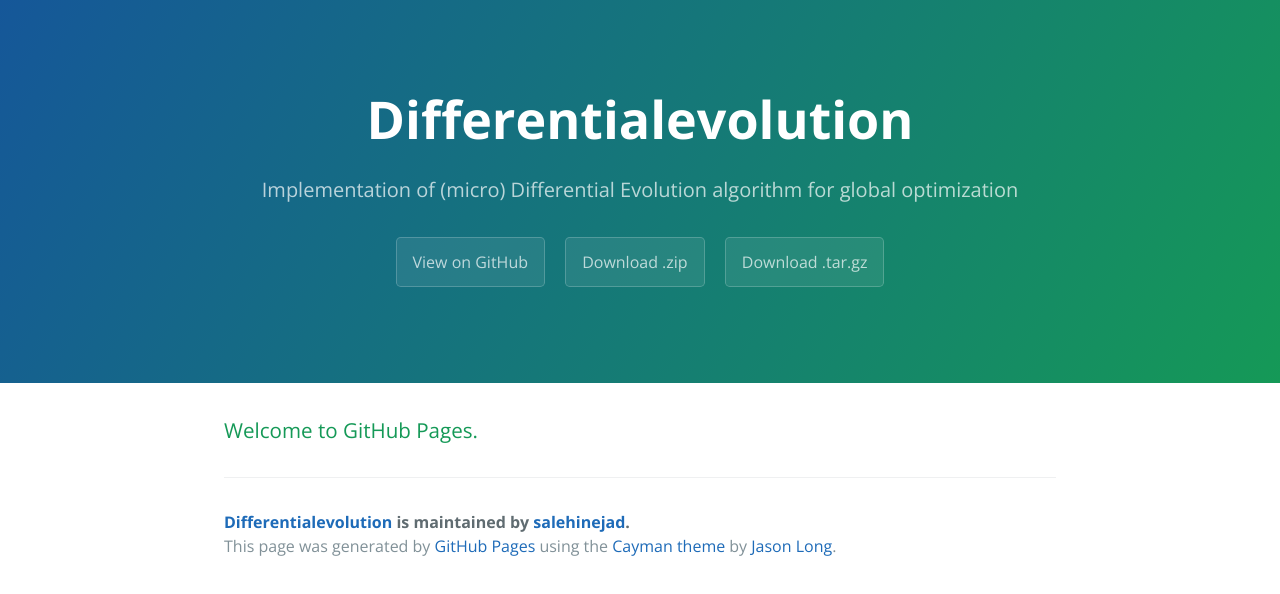
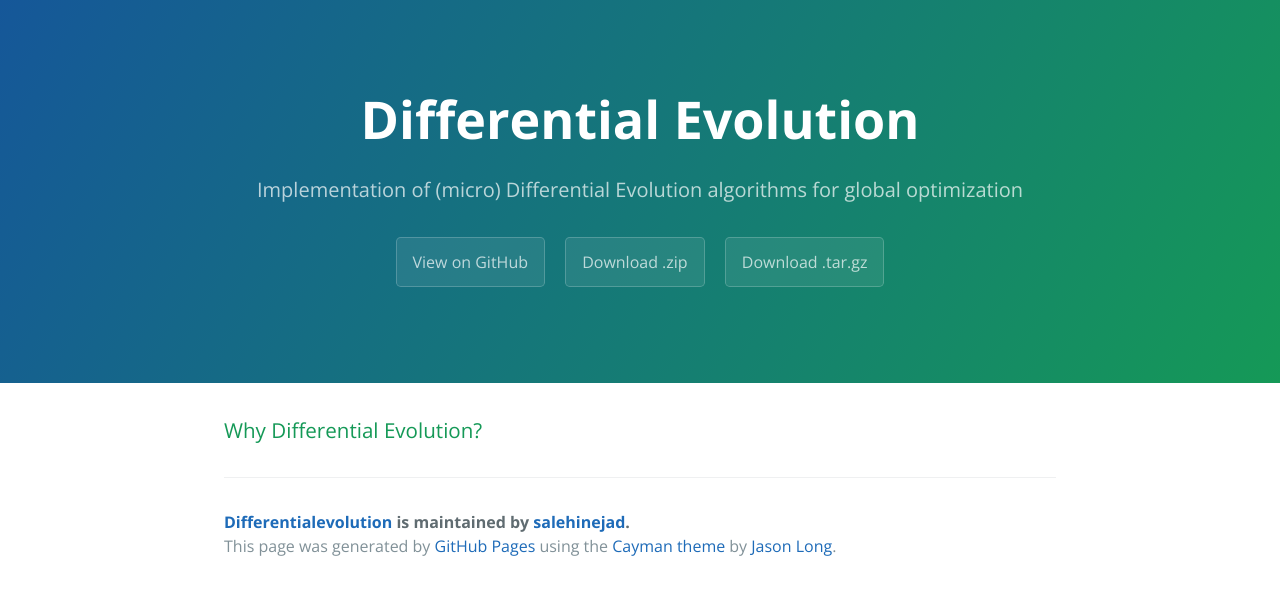
Before and after one commit to NanaoMonika/DifferentialEvolution, a plain HTML site: page index.html in a window 1280 px wide. Drawn offline with nearby package versions, Linux system fonts and the light colour scheme.

Commit message:
Update index.html

```diff
--- a/index.html
+++ b/index.html
@@ -11,8 +11,8 @@
   </head>
   <body>
     <section class="page-header">
-      <h1 class="project-name">Differentialevolution</h1>
-      <h2 class="project-tagline">Implementation of (micro) Differential Evolution algorithm for global optimization</h2>
+      <h1 class="project-name">Differential Evolution</h1>
+      <h2 class="project-tagline">Implementation of (micro) Differential Evolution algorithms for global optimization</h2>
       <a href="https://github.com/salehinejad/DifferentialEvolution" class="btn">View on GitHub</a>
       <a href="https://github.com/salehinejad/DifferentialEvolution/zipball/master" class="btn">Download .zip</a>
       <a href="https://github.com/salehinejad/DifferentialEvolution/tarball/master" class="btn">Download .tar.gz</a>
@@ -20,7 +20,7 @@
 
     <section class="main-content">
       <h3>
-<a id="welcome-to-github-pages" class="anchor" href="#welcome-to-github-pages" aria-hidden="true"><span aria-hidden="true" class="octicon octicon-link"></span></a>Welcome to GitHub Pages.</h3>
+<a id="welcome-to-github-pages" class="anchor" href="#welcome-to-github-pages" aria-hidden="true"><span aria-hidden="true" class="octicon octicon-link"></span></a>Why Differential Evolution?</h3>
 
       <footer class="site-footer">
         <span class="site-footer-owner"><a href="https://github.com/salehinejad/DifferentialEvolution">Differentialevolution</a> is maintained by <a href="https://github.com/salehinejad">salehinejad</a>.</span>
```
